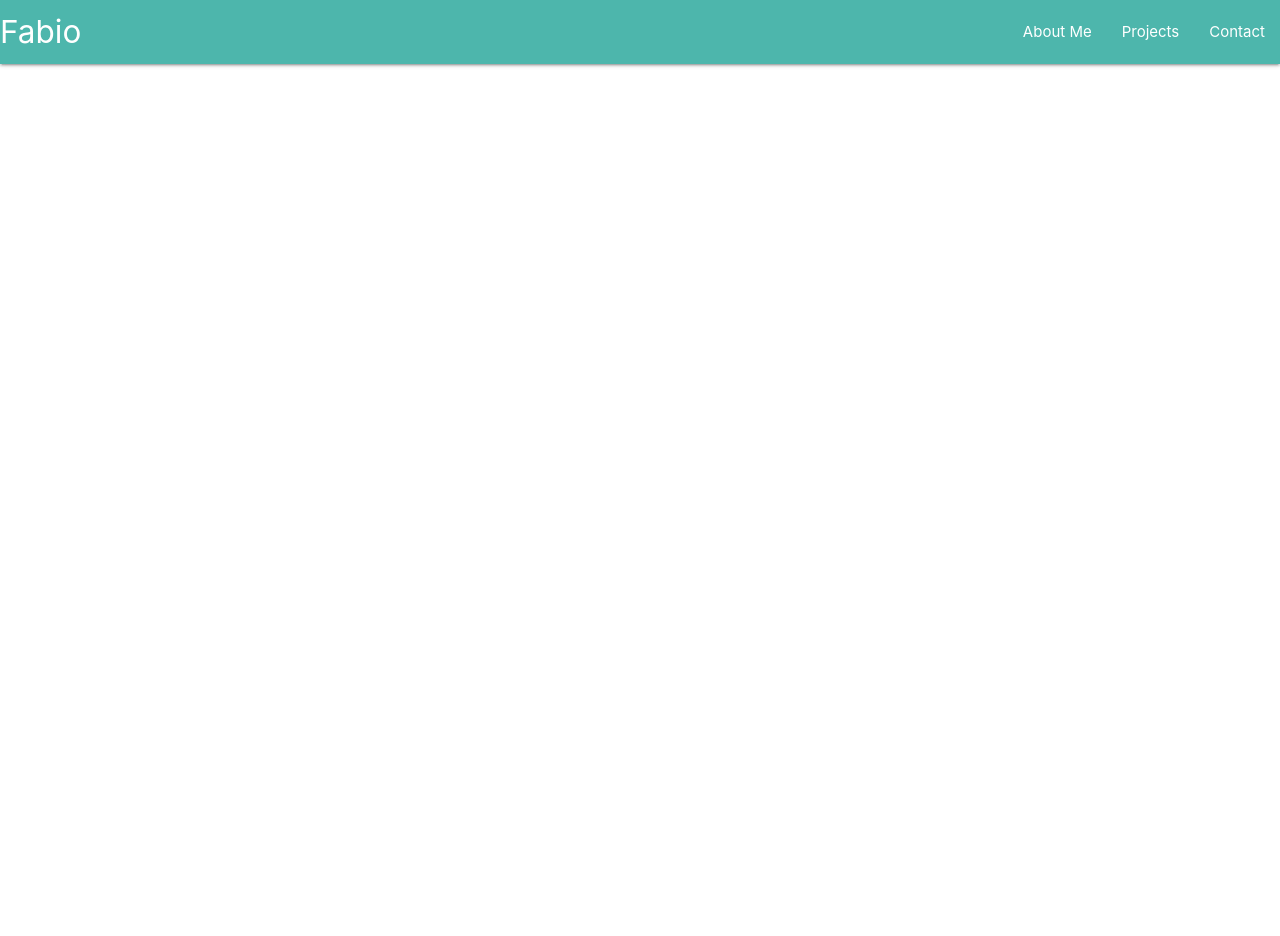
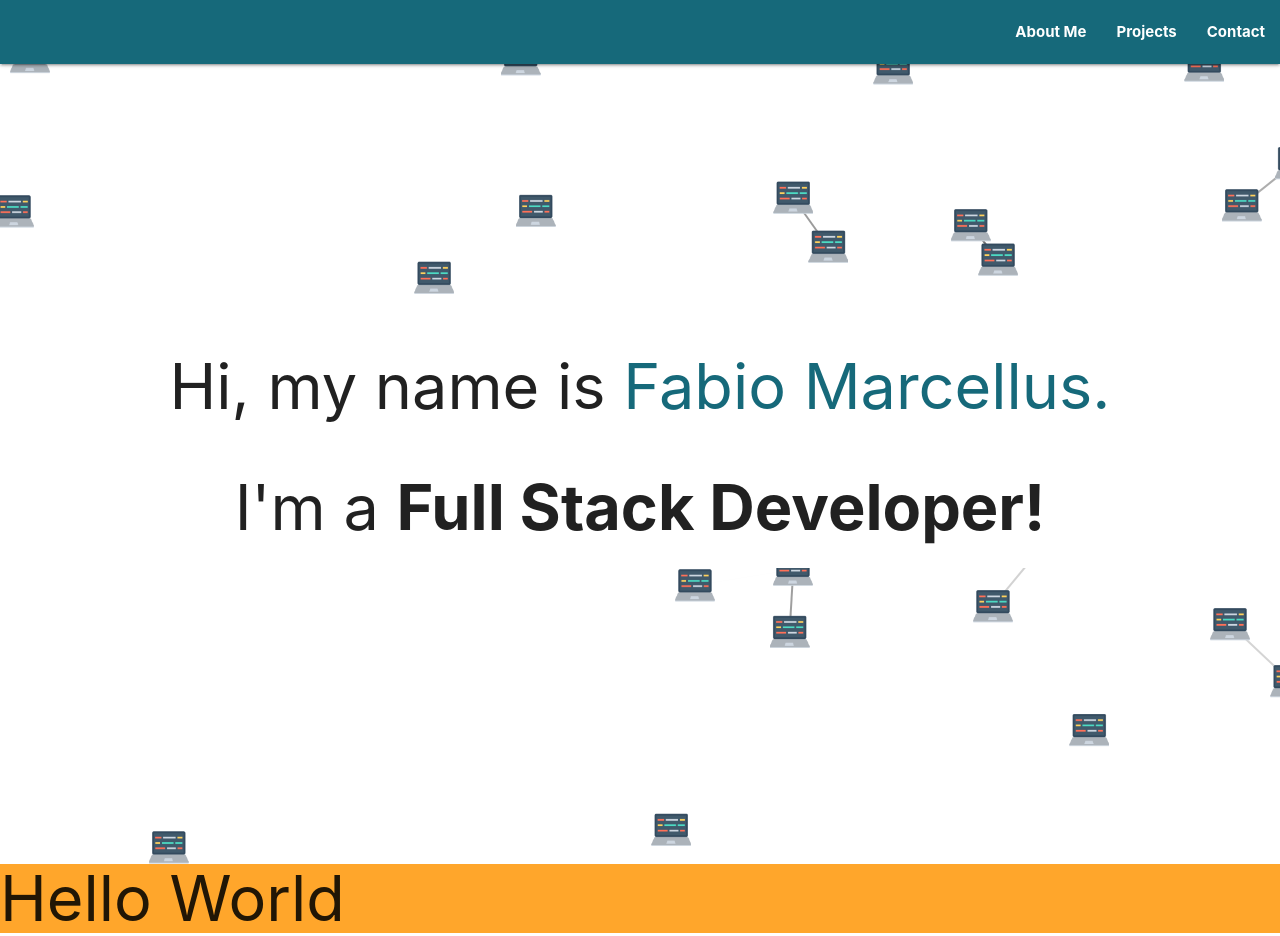
Before and after one commit to famarcellus/Developer-Portfolio, a React (Create React App) app in the folder frontend/: page / in a window 1280 px wide. Before the commit the page ends 800 px from the top, so only its background shows below. Built offline with nearby package versions, Linux system fonts and the light colour scheme.

Commit message:
Added particles and completed About Me Intro

```diff
--- a/frontend/public/index.html
+++ b/frontend/public/index.html
@@ -34,20 +34,11 @@
   <body>
     <noscript>You need to enable JavaScript to run this app.</noscript>
     <div id="root"></div>
-    <!--
-      This HTML file is a template.
-      If you open it directly in the browser, you will see an empty page.
 
-      You can add webfonts, meta tags, or analytics to this file.
-      The build step will place the bundled scripts into the <body> tag.
-
-      To begin the development, run `npm start` or `yarn start`.
-      To create a production bundle, use `npm run build` or `yarn build`.
-    -->
-
+    <!-- jQuery -->
     <script src="https://code.jquery.com/jquery-3.5.1.min.js" integrity="sha256-9/aliU8dGd2tb6OSsuzixeV4y/faTqgFtohetphbbj0=" crossorigin="anonymous"></script>
 
-    <!-- Compiled and minified JavaScript -->
+    <!-- Materialize Script -->
     <script src="https://cdnjs.cloudflare.com/ajax/libs/materialize/1.0.0/js/materialize.min.js"></script>
     <script>
       $(document).ready(() => {
@@ -55,5 +46,15 @@
       });
     </script>
 
+    <!-- Particles.js -->
+    <script src="https://cdn.jsdelivr.net/npm/particles.js@2.0.0/particles.min.js"></script>
+
+    <!-- Load particles -->
+    <script>
+      particlesJS.load("particles-js", "particles.json",() => {
+        console.log("callback - particles.js config loaded");
+      })
+    </script>
+
   </body>
 </html>
--- /dev/null
+++ b/frontend/public/particles.json
@@ -0,0 +1,24 @@
+{
+    "particles": {
+        "number": {
+            "value": 25
+        },
+        "color": {
+            "value": "#fff"
+        },
+        "shape": {
+            "type": "image",
+            "image": {
+                "src": "images/laptop.png"
+            }
+        },
+        "line_linked": {
+            "color": "#000000",
+            "width": 2
+        },
+        "move": {
+            "enable": true,
+            "bounce": true
+        }
+    }
+}
--- a/frontend/src/Components/App.css
+++ b/frontend/src/Components/App.css
@@ -0,0 +1,44 @@
+.about-section-desc {
+    background-color: #ffa62b
+}
+
+.about-section-desc h1 {
+    margin-top: 0px;
+    margin-bottom: 0px;
+}
+
+.about-section-intro {
+    position: absolute;
+    width: 100%;
+    text-align: center;
+    top: 300px;
+    background-color: white;
+}
+
+.about-section-intro span {
+    margin-bottom: 0px;
+    margin-top: 10px;
+}
+
+.job-title {
+    font-weight: bold;
+    display: inline-block;
+}
+
+.navbar-color {
+    background-color: #16697a;
+}
+
+.nav-sections {
+    font-weight: bold;
+}
+
+.name-color {
+    color: #16697a;
+    display: inline-block;
+}
+
+
+#particles-js {
+    height: 800px;
+}
--- a/frontend/src/Components/App.js
+++ b/frontend/src/Components/App.js
@@ -1,11 +1,13 @@
-import React, {useState} from "react";
+import React from "react";
 import './App.css';
 import NavBar from "./Page_Layout/NavBar";
+import AboutMe from "./Page_Layout/AboutMe";
 
 function App() {
   return (
     <div>
       <NavBar />
+      <AboutMe />
     </div>
   );
 }
--- /dev/null
+++ b/frontend/src/Components/Page_Layout/AboutMe.js
@@ -0,0 +1,22 @@
+import React from "react";
+
+
+function AboutMe() {
+
+    return (
+        <div>
+            <div id="particles-js">
+                <div className="about-section-intro surround-white">
+                    <h1>Hi, my name is <span className="name-color">Fabio Marcellus.</span></h1>
+                    <h1>I'm a <span className="job-title">Full Stack Developer!</span></h1>
+                </div>
+
+            </div>
+            <div className="about-section-desc">
+                <h1>Hello World</h1>
+            </div>
+        </div>
+    )
+}
+
+export default AboutMe;
--- a/frontend/src/Components/Page_Layout/NavBar.js
+++ b/frontend/src/Components/Page_Layout/NavBar.js
@@ -1,4 +1,4 @@
-import React, {useState} from "react";
+import React from "react";
 
 
 function NavBar(props) {
@@ -7,10 +7,10 @@ function NavBar(props) {
         <header>
         <div className="navbar-fixed">
             <nav>
-                <div className="nav-wrapper teal lighten-2">
-                    <a href="#!" className="brand-logo">Fabio</a>
+                <div className="nav-wrapper navbar-color">
+                    <a href="#!" className="brand-logo"></a>
                     <a href="#" data-target="mobile-links" className="sidenav-trigger"><i className="material-icons">menu</i></a>
-                    <ul className="right hide-on-med-and-down">
+                    <ul className="right hide-on-med-and-down nav-sections">
                         <li><a href="#about-me">About Me</a></li>
                         <li><a href="#projects">Projects</a></li>
                         <li><a href="#contact">Contact</a></li>
```
Also changed, not shown: frontend/public/images/laptop.png (added).
